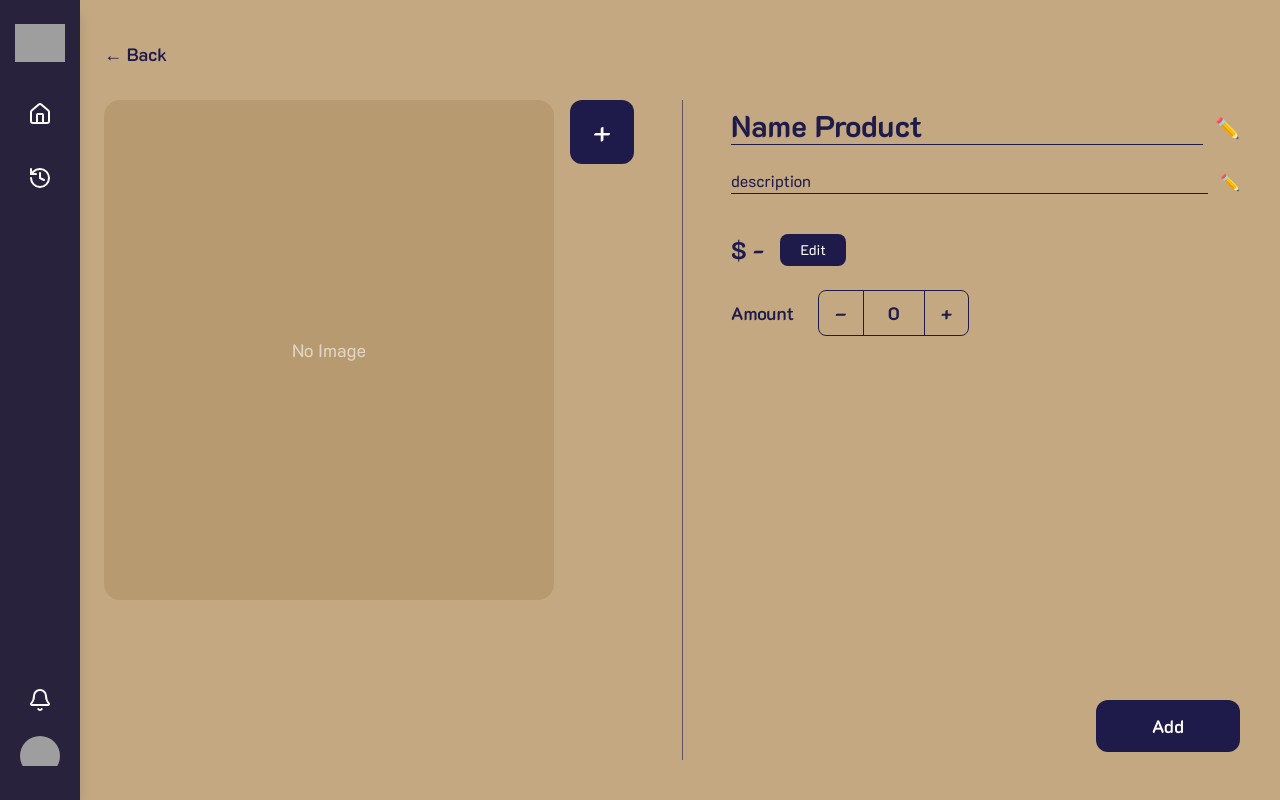
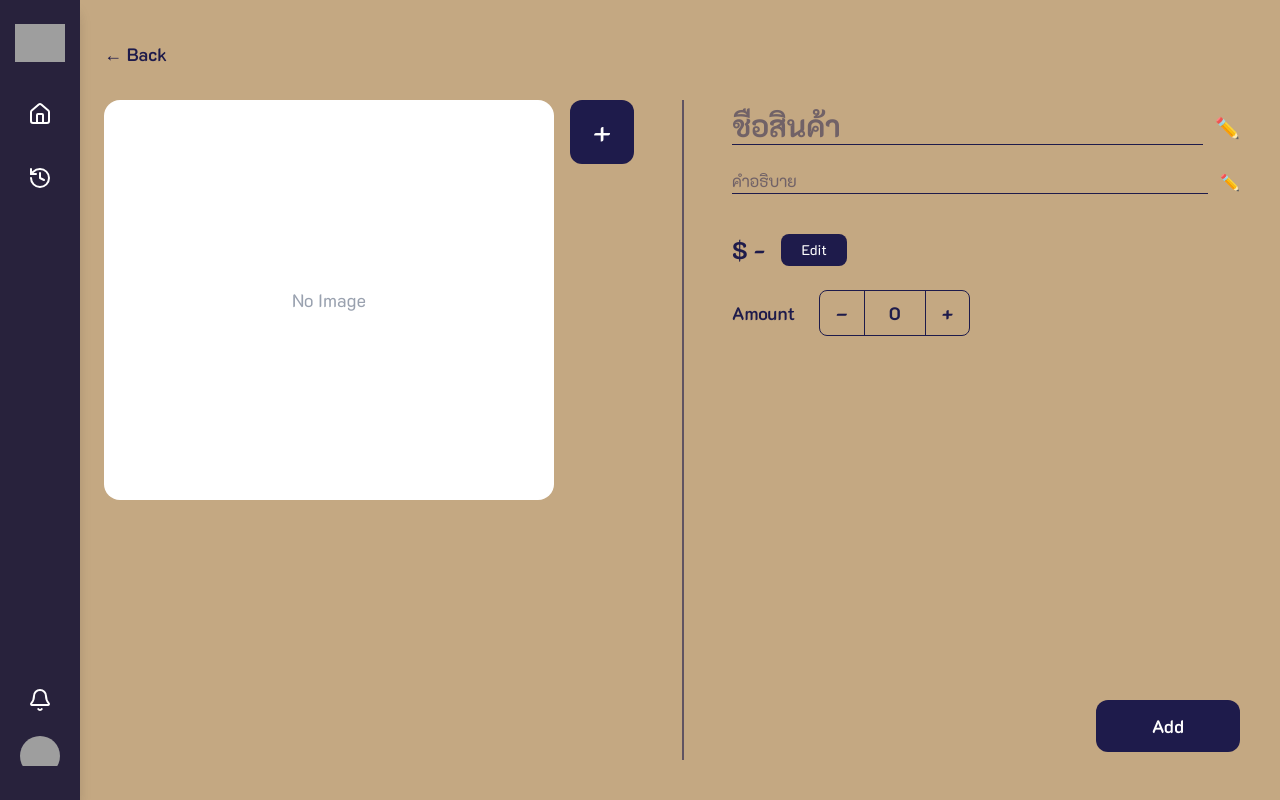
Before and after one commit to nilinp/SE-project, a Next.js app in the folder emoo/: page /admin/shopping/add in a window 1280 px wide. Built offline with nearby package versions, Linux system fonts and the light colour scheme; grey boxes are pictures that could not be loaded.

Commit message:
connect add product page to backend API

```diff
--- a/emoo/app/(public)/admin/shopping/add/page.tsx
+++ b/emoo/app/(public)/admin/shopping/add/page.tsx
@@ -3,15 +3,18 @@
 import { useState } from "react";
 import Image from "next/image";
 import Link from "next/link";
+import { useRouter } from "next/navigation";
 
 export default function AddProduct() {
-  const [name, setName]           = useState("Name Product");
-  const [description, setDesc]    = useState("description");
+  const router = useRouter();
+  const [name, setName]           = useState("");
+  const [description, setDesc]    = useState("");
   const [price, setPrice]         = useState("");
   const [amount, setAmount]       = useState(0);
   const [editPrice, setEditPrice] = useState(false);
   const [images, setImages]       = useState<string[]>([]);
   const [mainImage, setMainImage] = useState<string | null>(null);
+  const [loading, setLoading]     = useState(false);
 
   const handleImageUpload = (e: React.ChangeEvent<HTMLInputElement>) => {
     const files = e.target.files;
@@ -19,6 +22,35 @@ export default function AddProduct() {
     const urls = Array.from(files).map((f) => URL.createObjectURL(f));
     setImages((prev) => [...prev, ...urls]);
     if (!mainImage) setMainImage(urls[0]);
+  };
+
+  const handleAdd = async () => {
+    if (!name || !price) {
+      alert("กรุณากรอกชื่อและราคา");
+      return;
+    }
+    setLoading(true);
+    try {
+      const res = await fetch("http://localhost:5000/api/products", {
+        method: "POST",
+        headers: { "Content-Type": "application/json" },
+        body: JSON.stringify({
+          name,
+          description,
+          price: parseFloat(price),
+          amount,
+          image: mainImage || "",
+        }),
+      });
+
+      if (!res.ok) throw new Error("เพิ่มสินค้าไม่สำเร็จ");
+      alert("เพิ่มสินค้าสำเร็จ!");
+      router.push("/admin/shopping");
+    } catch (err) {
+      alert("เกิดข้อผิดพลาด");
+    } finally {
+      setLoading(false);
+    }
   };
 
   return (
@@ -33,19 +65,16 @@ export default function AddProduct() {
 
         {/* LEFT: Main Image + Thumbnails */}
         <div className="flex gap-4">
-
-          {/* Main Image */}
-          <div className="w-[450px] h-[500px] bg-[#b89a70] rounded-2xl overflow-hidden relative flex-shrink-0">
+          <div className="w-[450px] h-[400px] bg-white rounded-2xl overflow-hidden relative flex-shrink-0">
             {mainImage ? (
-              <Image src={mainImage} alt="main" fill className="object-cover" />
+              <Image src={mainImage} alt="main" fill className="object-cover rounded-2xl" />
             ) : (
-              <div className="w-full h-full flex items-center justify-center text-white text-lg opacity-60">
+              <div className="w-full h-full flex items-center justify-center text-gray-400 text-lg">
                 No Image
               </div>
             )}
           </div>
 
-          {/* Thumbnails */}
           <div className="flex flex-col gap-3">
             {images.map((img, i) => (
               <div
@@ -64,7 +93,7 @@ export default function AddProduct() {
         </div>
 
         {/* Divider */}
-        <div className="w-px bg-[#1e1b4b] opacity-60 mx-2" />
+        <div className="w-0.5 bg-[#1e1b4b] opacity-60 mx-2" />
 
         {/* RIGHT: Info */}
         <div className="flex flex-col flex-1 justify-between py-2">
@@ -75,7 +104,8 @@ export default function AddProduct() {
               <input
                 value={name}
                 onChange={(e) => setName(e.target.value)}
-                className="text-3xl font-bold text-[#1e1b4b] bg-transparent outline-none border-b border-[#1e1b4b] w-full"
+                placeholder="ชื่อสินค้า"
+                className="text-3xl font-bold text-[#1e1b4b] bg-transparent outline-none border-b border-[#1e1b4b] w-full placeholder-[#1e1b4b]/50"
               />
               <span className="text-xl">✏️</span>
             </div>
@@ -85,7 +115,8 @@ export default function AddProduct() {
               <input
                 value={description}
                 onChange={(e) => setDesc(e.target.value)}
-                className="text-base text-[#1e1b4b] bg-transparent outline-none border-b border-[#1e1b4b] w-full"
+                placeholder="คำอธิบาย"
+                className="text-base text-[#1e1b4b] bg-transparent outline-none border-b border-[#1e1b4b] w-full placeholder-[#1e1b4b]/50"
               />
               <span className="text-base">✏️</span>
             </div>
@@ -139,8 +170,12 @@ export default function AddProduct() {
 
           {/* Add Button */}
           <div className="flex justify-end mt-8">
-            <button className="px-14 py-3 bg-[#1e1b4b] text-white font-semibold text-lg rounded-xl hover:opacity-80 transition">
-              Add
+            <button
+              onClick={handleAdd}
+              disabled={loading}
+              className="px-14 py-3 bg-[#1e1b4b] text-white font-semibold text-lg rounded-xl hover:opacity-80 transition disabled:opacity-50"
+            >
+              {loading ? "กำลังบันทึก..." : "Add"}
             </button>
           </div>
         </div>
--- a/emoo/app/(public)/admin/shopping/page.tsx
+++ b/emoo/app/(public)/admin/shopping/page.tsx
@@ -39,7 +39,11 @@ export default function AdminShopping() {
     item.name.toLowerCase().includes(search.toLowerCase())
   );
 
-  if (loading) return <p className="p-10 text-white">กำลังโหลด...</p>;
+  if (loading) return (
+    <div className="min-h-screen flex items-center justify-center bg-[#c4a882]">
+      <p className="text-[#1e1b4b] text-2xl font-semibold">กำลังโหลด...</p>
+    </div>
+  );
 
   return (
     <div className="min-h-screen bg-[#c4a882] px-8 py-6">
```
